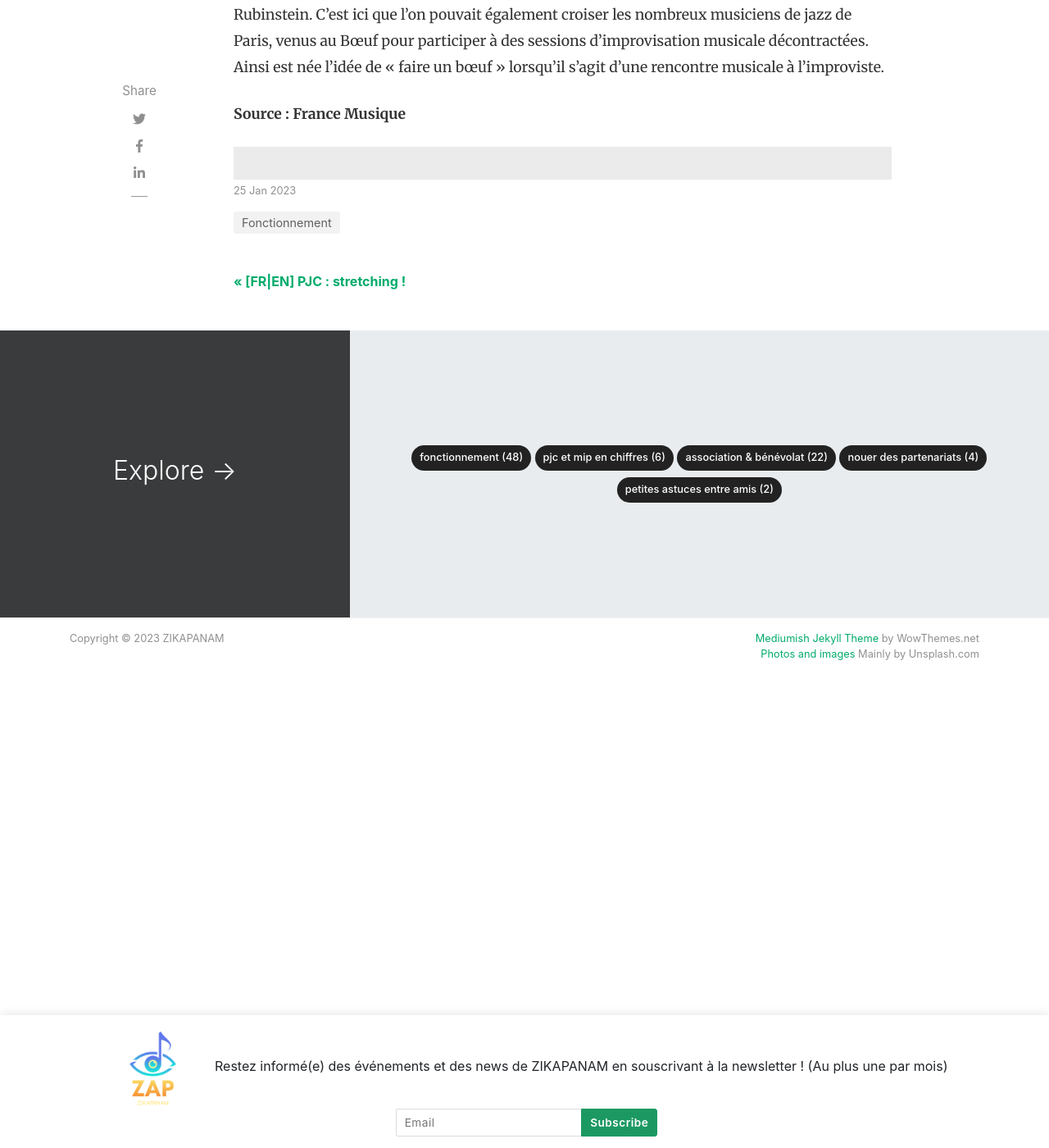
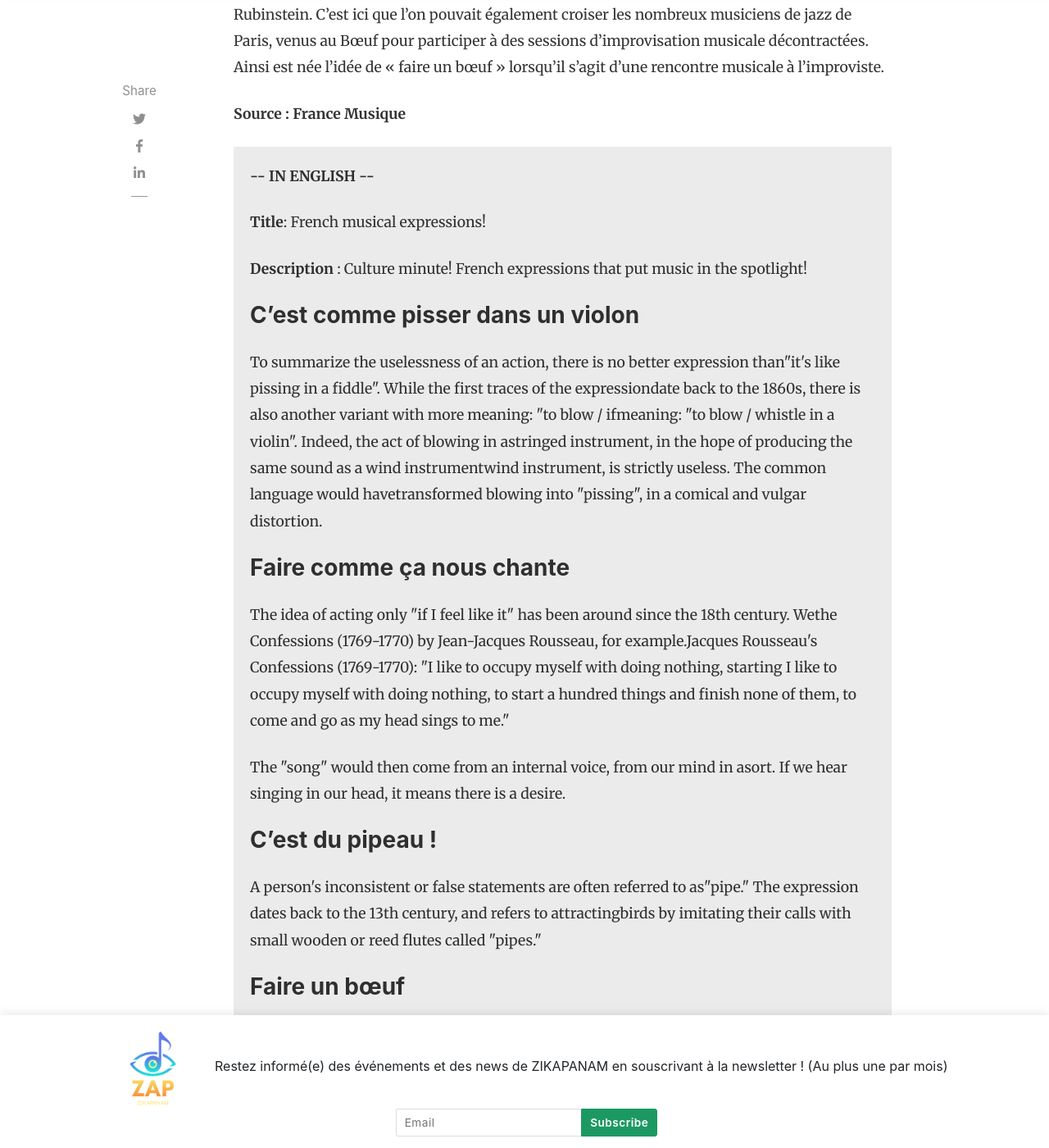
Before and after one commit to zikapanam/blog-zikapanam, a Jekyll site: the page built from _posts/2023-01-25-[fr|en]-zap-les-expressions-francaises-musicales.html, in a window 1280 px wide and 1400 px high, scrolled down 2797 px. Shown: the whole window at 82% size. Built offline with Jekyll 4.4.1, drawn with Linux system fonts in a browser that asks for light colours; nearby versions of some CDN libraries; some of the changed text lies outside the part shown.

Commit message:
maj article

```diff
--- a/_posts/2023-01-25-[fr|en]-zap-les-expressions-francaises-musicales.html
+++ b/_posts/2023-01-25-[fr|en]-zap-les-expressions-francaises-musicales.html
@@ -55,5 +55,9 @@ rencontre musicale à l’improviste.</p>
 <p><strong>Source : France Musique</strong></p>
 
 <div class="english">
-
+<p><strong>-- IN ENGLISH --</strong></p><p><strong>Title</strong>: French musical expressions!</p><p><strong>Description</strong> : Culture minute! French expressions that put music in the spotlight!</p>
+<h3>C’est comme pisser dans un violon</h3><p>To summarize the uselessness of an action, there is no better expression than"it's like pissing in a fiddle". While the first traces of the expressiondate back to the 1860s, there is also another variant with more meaning: "to blow / ifmeaning: "to blow / whistle in a violin". Indeed, the act of blowing in astringed instrument, in the hope of producing the same sound as a wind instrumentwind instrument, is strictly useless. The common language would havetransformed blowing into "pissing", in a comical and vulgar distortion.</p>
+<h3>Faire comme ça nous chante</h3><p>The idea of acting only "if I feel like it" has been around since the 18th century. Wethe Confessions (1769-1770) by Jean-Jacques Rousseau, for example.Jacques Rousseau's Confessions (1769-1770): "I like to occupy myself with doing nothing, starting I like to occupy myself with doing nothing, to start a hundred things and finish none of them, to come and go as my head sings to me."</p><p>The "song" would then come from an internal voice, from our mind in asort. If we hear singing in our head, it means there is a desire.</p><h3>C’est du pipeau !</h3><p>A person's inconsistent or false statements are often referred to as"pipe." The expression dates back to the 13th century, and refers to attractingbirds by imitating their calls with small wooden or reed flutes called "pipes."</p><h3>Faire un bœuf</h3>
+<p>On January 10, 1922, a cabaret was inaugurated in the 8th arrondissement ofParis. The Boeuf sur le toit quickly becomes a famous and highlyfrequented by the capital's greatest artists and music lovers, including JeanCocteau, Darius Milhaud, Georges Auric and Arthur Rubinstein.It is here that one could also cross the numerous musicians of jazz ofParis, who came to the Bœuf to participate in relaxed musical improvisation sessions.sessions. Thus was born the idea of "faire un bœuf" when it comes to a musical encounter in the improvised.</p>
+<p><strong>Source: France Musique</strong></p>
 </div>
```
